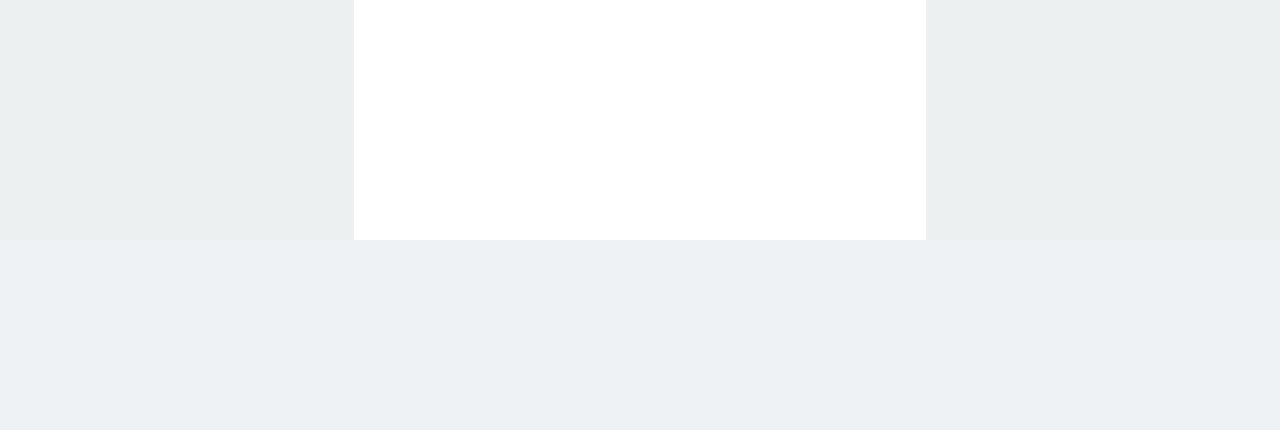
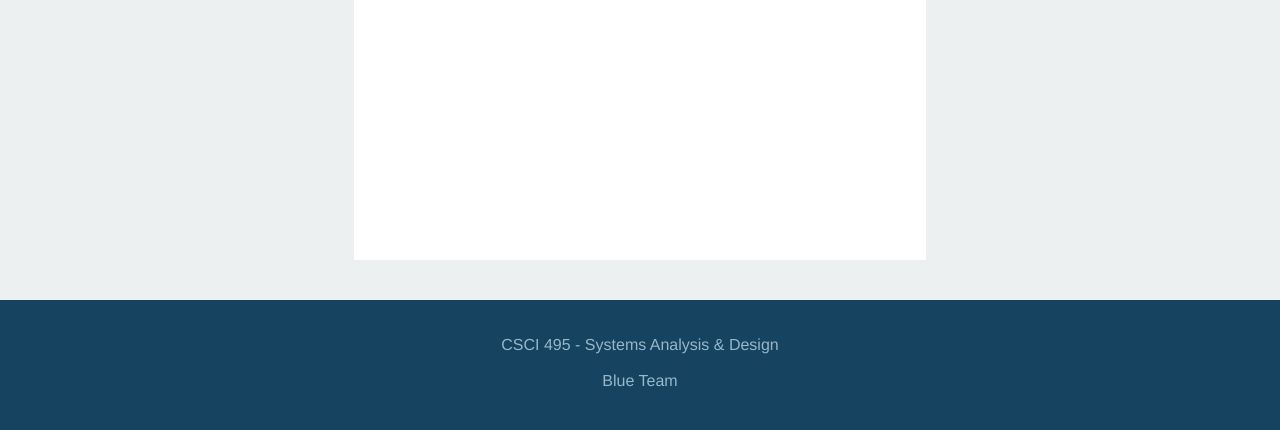
Before and after one commit to JaredAndraszek42/CSCI-495-Website, a PHP site: page /success.html in a window 1280 px wide. Shown: the part 621-1051 px from the top of the page. Before the commit the page ends 861 px from the top, so only its background shows below. Run offline with PHP 8.4, Linux system fonts and the light colour scheme.

Commit message:
added footer

```diff
--- /dev/null
+++ b/stylesheets/footer.css
@@ -0,0 +1,43 @@
+footer {
+    background-color: #164360; /* Dark background for the footer */
+    padding: 20px 0; /* Top and bottom padding */
+    font-size: 14px;
+    width: 100%;
+
+	color: white;
+}
+
+.footer-content {
+    display: flex;
+    flex-direction: column;
+    align-items: center; /* Center align the content */
+    justify-content: center;
+    text-align: center; /* Center text */
+}
+
+.footer-text {
+    margin-bottom: 20px; /* Space between the text and the navigation */
+    font-size: 16px;
+    color:#97b7ca;
+}
+
+.footer-nav ul {
+    list-style-type: none; /* Remove bullet points */
+    padding: 0;
+}
+
+.footer-nav ul li {
+    display: inline-block;
+    margin: 0 15px; /* Space between links */
+}
+
+.footer-nav ul li a {
+    text-decoration: none; /* Remove underline from links */
+    font-size: 14px;
+    transition: color 0.3s; /* Smooth color transition on hover */
+    color:#97b7ca;
+}
+
+.footer-nav ul li a:hover {
+    color: #97b7ca; /* Change color on hover */
+}
--- a/stylesheets/style.css
+++ b/stylesheets/style.css
@@ -196,10 +196,11 @@ input[type=checkbox] {
 
 	background-color: white;
 	width: max-content;
-	height: 100%;
 
 	/* Spacing */
-	padding: 40px 30px 120px 30px;
+	padding: 40px 30px 40px 30px;
+
+	margin: 0px 0px 40px 0px;
 }
 
 p {
--- a/success.html
+++ b/success.html
@@ -4,6 +4,7 @@
 	<meta charset="UTF-8">
 	<meta name="viewport" content="width=device-width, initial-scale=1.0">
 	<link rel="stylesheet" href="stylesheets/style.css">
+	<link rel="stylesheet" href="stylesheets/footer.css">
 
 	<!-- Pretty font import -->
 	<link rel="preconnect" href="https://fonts.googleapis.com">
@@ -18,7 +19,7 @@
 	}
 
 	.container {
-		min-height: 600px;
+		min-height: 700px;
 	}
 </style>
 <body>
@@ -54,12 +55,19 @@
 
 
 	</div>
+
+	<footer>
+		<div class="footer-content">
+
+			<p class="footer-text">
+				CSCI 495 - Systems Analysis & Design
+				<br>
+				<br>
+				Blue Team
+			</p>
+		</div>
+	</footer>
 </body>
-<script>
-
-
-
-</script>
 <script src="scripts/htmlBuilder.js"></script>
 <script src="scripts/script.js"></script>
 </html>
```
Also changed, not shown: index.html (+13 -5 lines).
